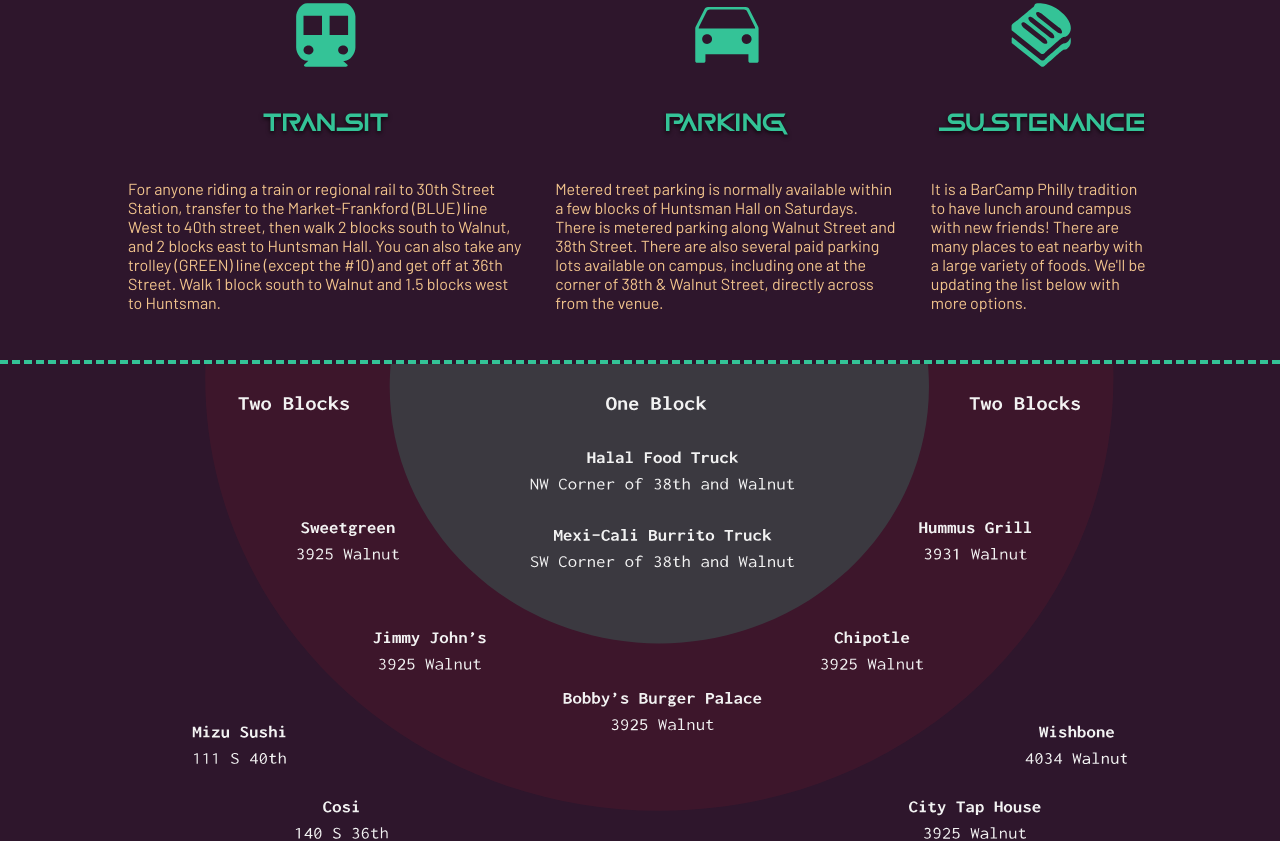
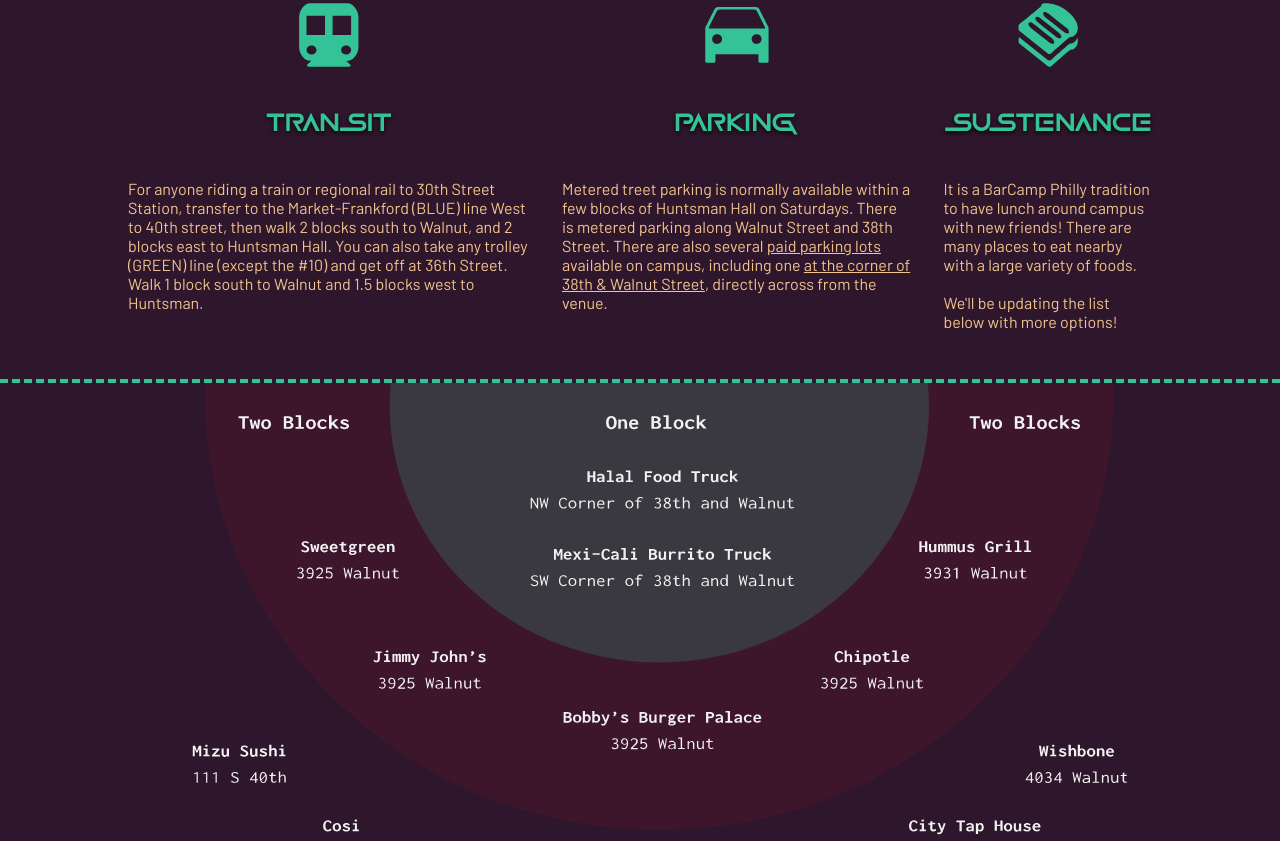
Before and after one commit to barcampphilly/bcp-14-2023, a plain HTML site: page index.html in a window 1280 px wide. Shown: the part 2419-3260 px from the top of the page. Drawn offline with Linux system fonts and the light colour scheme.

Commit message:
Bump up listed sponsors in size. Let's make them even bigger though.

```diff
--- a/index.html
+++ b/index.html
@@ -237,10 +237,10 @@
                 Metered treet parking is normally available within a few blocks
                 of Huntsman Hall on Saturdays. There is metered parking along
                 Walnut Street and 38th Street. There are also several
-                <a href="https://facilities.upenn.edu/maps/parking" target="_blank">
+                <a href="https://facilities.upenn.edu/maps/parking" class="anchor-inline" target="_blank">
                 paid parking lots
                 </a> available on campus, including one
-                <a href="https://facilities.upenn.edu/maps/parking/parking-garage-walnut-38" target="_blank">
+                <a href="https://facilities.upenn.edu/maps/parking/parking-garage-walnut-38" class="anchor-inline" target="_blank">
                   at the corner of 38th & Walnut Street</a>,
                 directly across from the venue.
               </p>
@@ -251,8 +251,9 @@
               <p class="text-body text-body--small">
                 It is a BarCamp Philly tradition to have lunch around campus
                 with new friends! There are many places to eat nearby with a
-                large variety of foods. We'll be updating the list below
-                with more options.
+                large variety of foods.
+                <br><br>
+                We'll be updating the list below with more options!
               </p>
             </div>
           </div>
@@ -545,9 +546,9 @@
 
         <div class="sponsor-group">
           <h3 class="heading-secondary sponsor-group-title">Solo Sponsors</h3>
-          <a href="https://arcwebtech.com" target="_blank">Arcweb</a>
-          |
-          <a href="https://chariotsolutions.com" target="_blank">Chariot Solutions</a>
+          <a href="https://arcwebtech.com" class="text-body--medium" target="_blank">Arcweb</a>
+          <br>
+          <a href="https://chariotsolutions.com" class="text-body--medium" target="_blank">Chariot Solutions</a>
         </div>
       </section>
 
```
